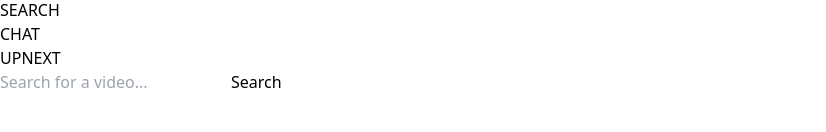
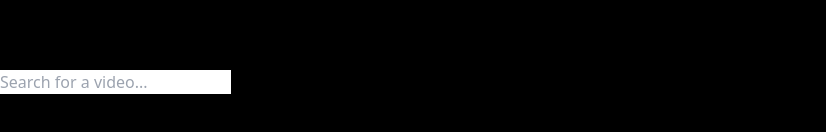
Before and after one commit to Abishek00ujj/TuneUnity, a React (Vite) app in the folder Client/tuneunity/: page /player in a window 1280 px wide. Shown: the part 604-736 px from the top of the page, without its empty margins (0-826 px from the left). Built offline with nearby package versions, Linux system fonts and the light colour scheme.

Commit message:
ui updated@!

```diff
--- a/Client/tuneunity/src/assets/index.css
+++ b/Client/tuneunity/src/assets/index.css
@@ -1,3 +1,16 @@
 @tailwind base;
 @tailwind components;
 @tailwind utilities;
+
+*{
+margin: 0;
+padding: 0;
+}
+
+
+html, body {
+    width: 100%;
+    height: 100%;
+    background-color: black;
+    overflow-x: hidden;
+  }
--- a/Client/tuneunity/src/components/Player.jsx
+++ b/Client/tuneunity/src/components/Player.jsx
@@ -4,6 +4,7 @@ import { SkipBack, SkipForward, Play, Pause } from "lucide-react";
 import toast, { Toaster } from "react-hot-toast";
 import loading_groic from "../assets/loading_groic.gif";
 import PlayerNavbar from "./PlayerNavbar";
+import Vidcomponent from "./Vidcomponent";
 
 const Player = () => {
   const [searchQuery, setSearchQuery] = useState("");
@@ -16,21 +17,21 @@ const Player = () => {
 
 
 
-  const [search,setsearch]=useState(true);
-  const [chat,setchat]=useState(false);
-  const [upnext,setupnext]=useState(false);
+  const [search, setsearch] = useState(true);
+  const [chat, setchat] = useState(false);
+  const [upnext, setupnext] = useState(false);
 
-  const selectsearch=()=>{
+  const selectsearch = () => {
     setsearch(true);
     setchat(false);
     setupnext(false);
   }
-  const selectchat=()=>{
+  const selectchat = () => {
     setsearch(false);
     setchat(true);
     setupnext(false);
   }
-  const selectupnext=()=>{
+  const selectupnext = () => {
     setsearch(false);
     setchat(false);
     setupnext(true);
@@ -61,6 +62,7 @@ const Player = () => {
         }
       );
       setVideos(response.data.items);
+      console.log(videos);
       setCurrentVideoIndex(0);
     } catch (err) {
       setError(err.response?.data?.error?.message || "An error occurred while fetching videos.");
@@ -100,7 +102,7 @@ const Player = () => {
     <>
       <Toaster />
       {dummyLoading ? (
-        <div className="w-screen h-auto bg-black flex justify-center items-center">
+        <div className="w-screen h-screen bg-black flex justify-center items-center">
           <img src={loading_groic} alt="Loading" />
         </div>
       ) : (
@@ -121,15 +123,16 @@ const Player = () => {
                   </div>
                 )}
                 <div className="w-full max-w-4xl rounded-lg shadow-lg overflow-hidden bg-black mx-auto">
-                    <div className="w-full h-full flex flex-col items-center p-4 space-y-10">
+                  <div className="w-full h-full flex flex-col items-center p-4 space-y-10 rounded-2xl">
                     <iframe
                       ref={videoRef}
-                        src={`https://www.youtube.com/embed/${videos[currentVideoIndex]?.id?.videoId}?rel=0&enablejsapi=1`}
+                      src={`https://www.youtube.com/embed/${videos[currentVideoIndex]?.id?.videoId}?autoplay=1&controls=0&rel=0&modestbranding=1&enablejsapi=1`}
                       title={videos[currentVideoIndex]?.snippet?.title}
-                        allow="accelerometer; autoplay; clipboard-write; encrypted-media; gyroscope; picture-in-picture"
+                      allow="autoplay; encrypted-media"
                       allowFullScreen
-                        className="w-full h-64 sm:h-80"
+                      className="w-full h-64 sm:h-80 rounded-2xl"
                     />
+
                     <div className="text-white mt-2">
                       {videos[currentVideoIndex]?.snippet?.title.substring(0, 50)}
                     </div>
@@ -158,25 +161,35 @@ const Player = () => {
                 </div>
               </>
             )}
-            <div className="w-screen h-auto">
-                <div className="w-[90%] bg-[#121212] rounded-lg text-white">
+            <div className="w-screen h-auto rounded-xl mt-20">
+              <div className="w-[90%] bg-[#121212] rounded-xl text-white">
                 <div className="w-full h-16 rounded-lg flex justify-between">
-                        <div className= {search?(`font-bold w-full flex justify-center items-end mb-2 border-b-2 border-0 pb-3`):(`w-full flex justify-center items-end mb-2  pb-3)`)} onClick={selectsearch}>
+                  <div className={search ? (`font-bold w-full flex justify-center items-end border-b-2 border-0 pb-3`) : (`w-full flex justify-center items-end mb-2  pb-3)`)} onClick={selectsearch}>
                     <p className=''>SEARCH</p>
                   </div>
-                        <div  className={chat?(`font-bold w-full flex justify-center items-end mb-2 border-b-2 border-0 pb-3`):(`w-full flex justify-center items-end mb-2  pb-3)`)} onClick={selectchat}>
+                  <div className={chat ? (`font-bold w-full flex justify-center items-end  border-b-2 border-0 pb-3`) : (`w-full flex justify-center items-end mb-2  pb-3)`)} onClick={selectchat}>
                     <p className="font-bold">CHAT</p>
                   </div>
-                        <div  className={upnext?(`font-bold w-full flex justify-center items-end mb-2 border-b-2 border-0 pb-3`):(`w-full flex justify-center items-end mb-2  pb-3)`)} onClick={selectupnext}>
+                  <div className={upnext ? (`font-bold w-full flex justify-center items-end  border-b-2 border-0 pb-3`) : (`w-full flex justify-center items-end mb-2  pb-3)`)} onClick={selectupnext}>
                     <p className="font-bold">UPNEXT</p>
                   </div>
                 </div>
               </div>
             </div>
           </div>
-          <div className="w-screen h-screen flex justify-center items-start bg-black">
-              <div className="w-[90%] h-[90%] bg-[#121212]">
-              <div className="w-full h-full flex justify-center items-end">
+          <div className="w-screen h-screen flex flex-col justify-center items-center bg-black">
+            {
+              search && (
+                <>
+                  <div className="w-[90%] h-[70%] bg-[#121212] overflow-scroll overflow-y-auto">
+                    {videos &&
+                      videos.map((item, index) => {
+                        return (
+                          <Vidcomponent data={item} />
+                        );
+                      })}
+                  </div>
+                  <div className="w-full flex justify-center items-end">
                     <form
                       onSubmit={handleSearch}
                       className="w-full flex justify-center items-center gap-2 mb-5"
@@ -196,7 +209,32 @@ const Player = () => {
                       </button>
                     </form>
                   </div>
+                </>
+              )
+            }
+            {
+              chat && (
+                <>
+                  <div className="w-[90%] h-[90%] bg-[#121212]">
+
                   </div>
+                </>
+              )
+            }
+            {
+              upnext && (
+                <>
+                  <div className="w-[90%] h-[90%] overflow-scroll overflow-y-auto bg-[#121212]">
+                    {videos &&
+                      videos.map((item, index) => {
+                        return (
+                          <Vidcomponent data={item} />
+                        );
+                      })}
+                  </div>
+                </>
+              )
+            }
           </div>
         </>
       )}
--- /dev/null
+++ b/Client/tuneunity/src/components/Vidcomponent.jsx
@@ -0,0 +1,22 @@
+import React from 'react'
+
+const Vidcomponent = (props) => {
+    console.log(props)
+  return (
+    <div className='w-full h-[60px] bg-black text-white rounded-lg flex space-x-5'>
+       <div className='w-[10%] h-full rounded-lg'>
+          <img src={props.data.snippet.thumbnails.high.url} alt=""  className='rounded-lg'/>
+       </div>
+       <div>
+            <div className='w-full flex justify-start font-semibold'>
+                <p>{props.data.snippet.title.substring(0,40)}</p>
+            </div>
+            <div className='w-full flex justify-start text-slate-500'>
+               <p>{props.data.snippet.channelTitle}</p>
+            </div>
+       </div>
+    </div>
+  )
+}
+
+export default Vidcomponent
```
Lines whose indentation alone changed are shown as unchanged.
